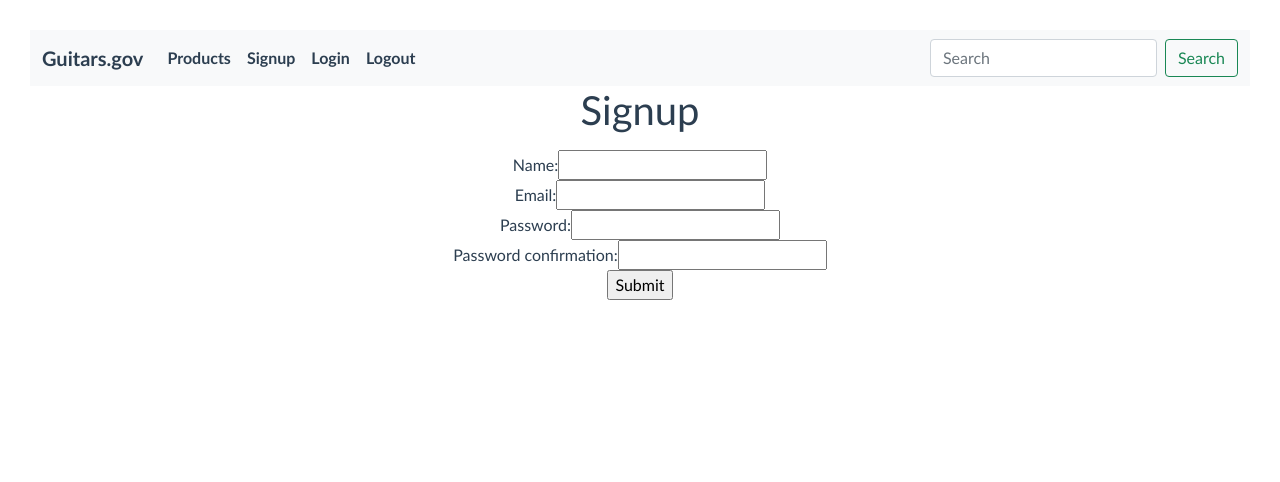
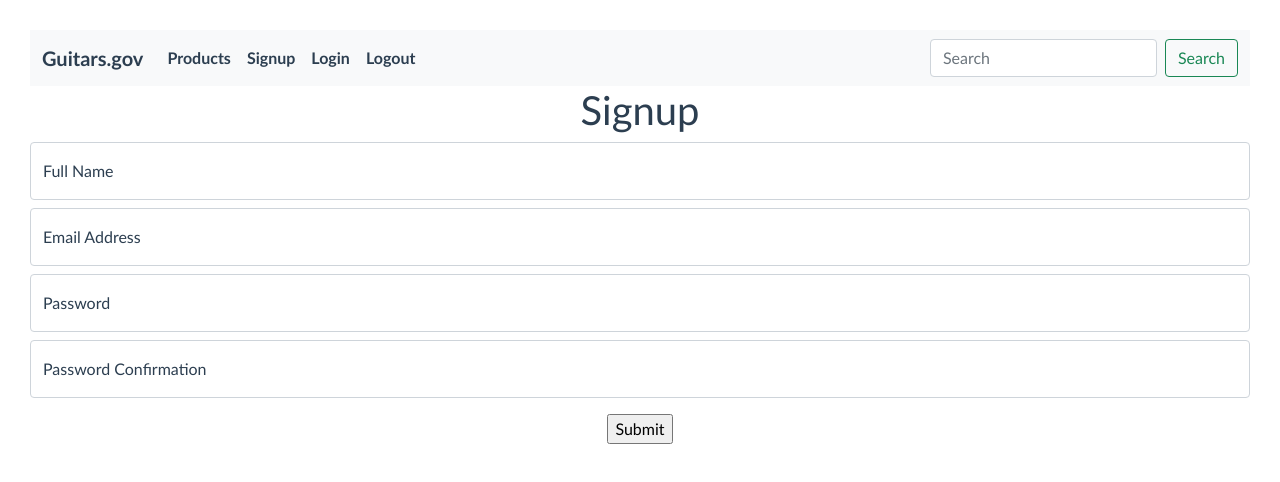
Before and after one commit to kielarneson/mini-capstone-frontend, a Vue app: page /signup in a window 1280 px wide. Shown: the top 482 px of the page. Built offline with nearby package versions, Linux system fonts and the light colour scheme.

Commit message:
Stylized signup page using bootstrap forms

```diff
--- a/src/views/Signup.vue
+++ b/src/views/Signup.vue
@@ -2,25 +2,52 @@
   <div class="signup">
     <form v-on:submit.prevent="submit()">
       <h1>Signup</h1>
+      <div class="form-floating mb-2">
+        <input
+          type="text"
+          v-model="newUserParams.name"
+          class="form-control"
+          id="floatingInput"
+          placeholder="name@example.com"
+        />
+        <label for="floatingInput">Full Name</label>
+      </div>
+
+      <div class="form-floating mb-2">
+        <input
+          type="email"
+          v-model="newUserParams.email"
+          class="form-control"
+          id="floatingInput"
+          placeholder="name@example.com"
+        />
+        <label for="floatingInput">Email Address</label>
+      </div>
+
+      <div class="form-floating mb-2">
+        <input
+          type="password"
+          v-model="newUserParams.password"
+          class="form-control"
+          id="floatingInput"
+          placeholder="name@example.com"
+        />
+        <label for="floatingInput">Password</label>
+      </div>
+
+      <div class="form-floating mb-2">
+        <input
+          type="password"
+          v-model="newUserParams.password_confirmation"
+          class="form-control"
+          id="floatingInput"
+          placeholder="name@example.com"
+        />
+        <label for="floatingInput">Password Confirmation</label>
+      </div>
       <ul>
         <li v-for="error in errors" v-bind:key="error">{{ error }}</li>
       </ul>
-      <div>
-        <label>Name:</label>
-        <input type="text" v-model="newUserParams.name" />
-      </div>
-      <div>
-        <label>Email:</label>
-        <input type="email" v-model="newUserParams.email" />
-      </div>
-      <div>
-        <label>Password:</label>
-        <input type="password" v-model="newUserParams.password" />
-      </div>
-      <div>
-        <label>Password confirmation:</label>
-        <input type="password" v-model="newUserParams.password_confirmation" />
-      </div>
       <input type="submit" value="Submit" />
     </form>
   </div>
```
